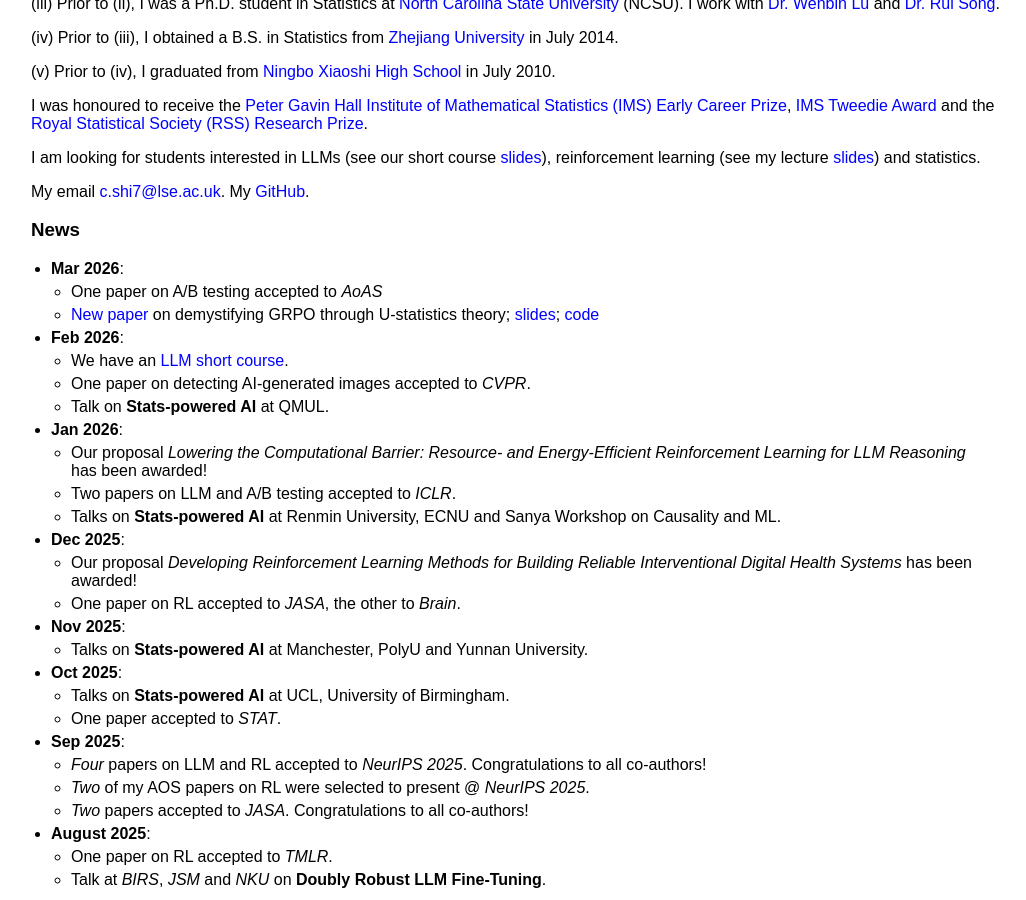
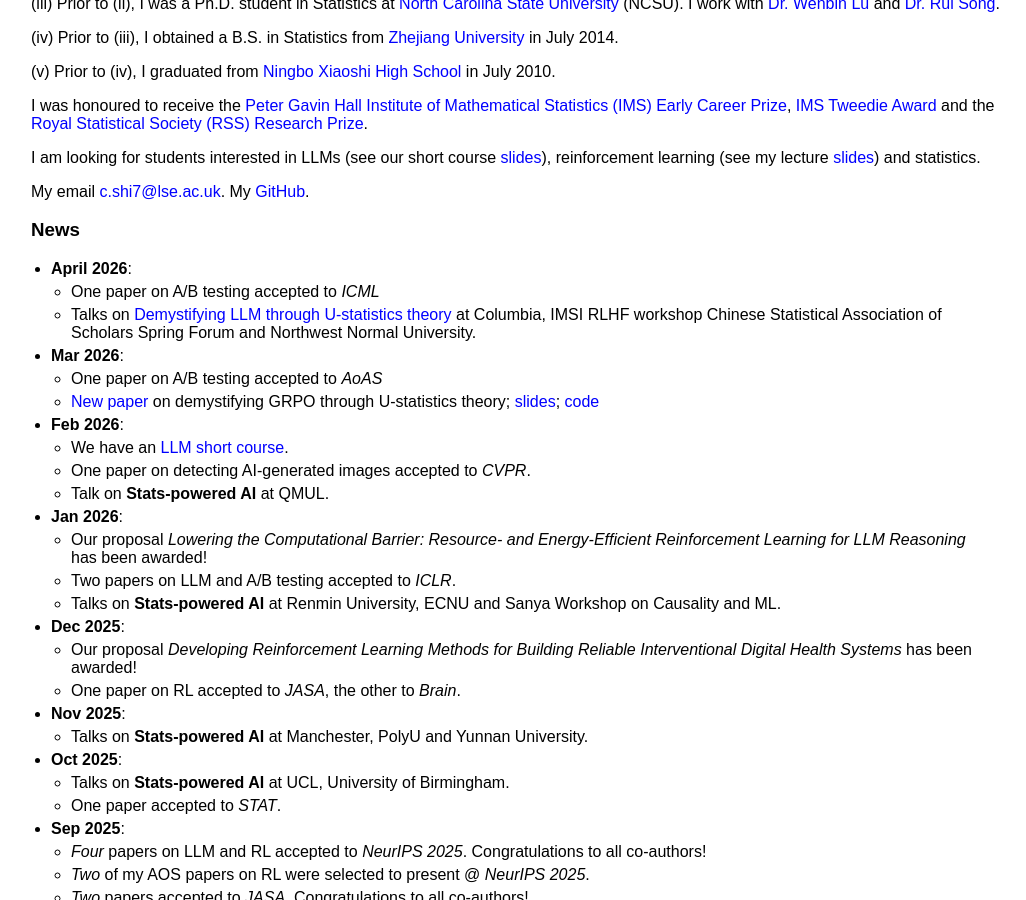
Before and after one commit to callmespring/callmespring.github.io, a Jekyll site: the page built from index.md, in a window 1280 px wide and 900 px high, scrolled down 981 px. Shown: the whole window, without its empty margins (109-1135 px from the left). Built offline with Jekyll 4.4.1, drawn with Linux system fonts in a browser that asks for light colours.

Commit message:
Update index.md

```diff
--- a/index.md
+++ b/index.md
@@ -27,6 +27,9 @@
 My email <c.shi7@lse.ac.uk>. My [GitHub](https://github.com/callmespring).
 
 ### News
+- **April 2026**:
+  * One paper on A/B testing accepted to *ICML*
+  * Talks on [Demystifying LLM through U-statistics theory](./slides/GRPO.pdf) at Columbia, IMSI RLHF workshop Chinese Statistical Association of Scholars Spring Forum and Northwest Normal University.
 - **Mar 2026**:
   * One paper on A/B testing accepted to *AoAS*
   * [New paper](http://arxiv.org/abs/2603.01162) on demystifying GRPO through U-statistics theory; [slides](./slides/GRPO.pdf); [code](https://github.com/noncollapse/Demystifying-GRPO)
```
